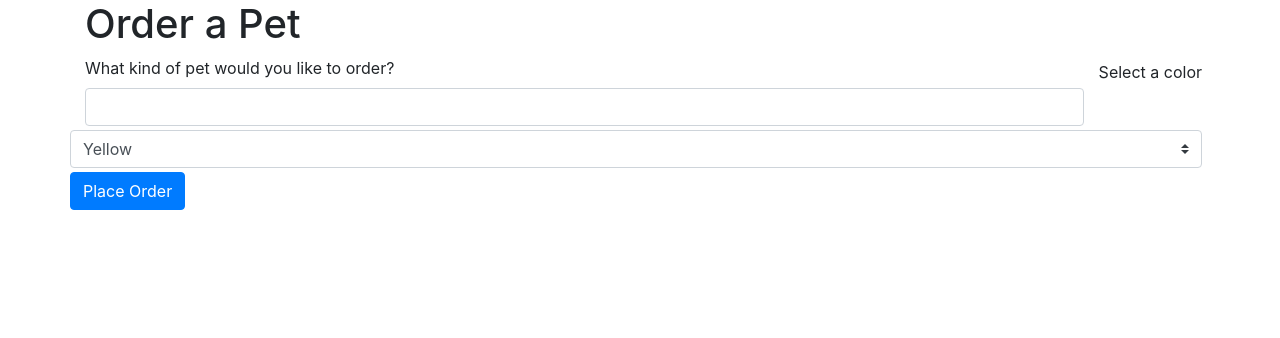
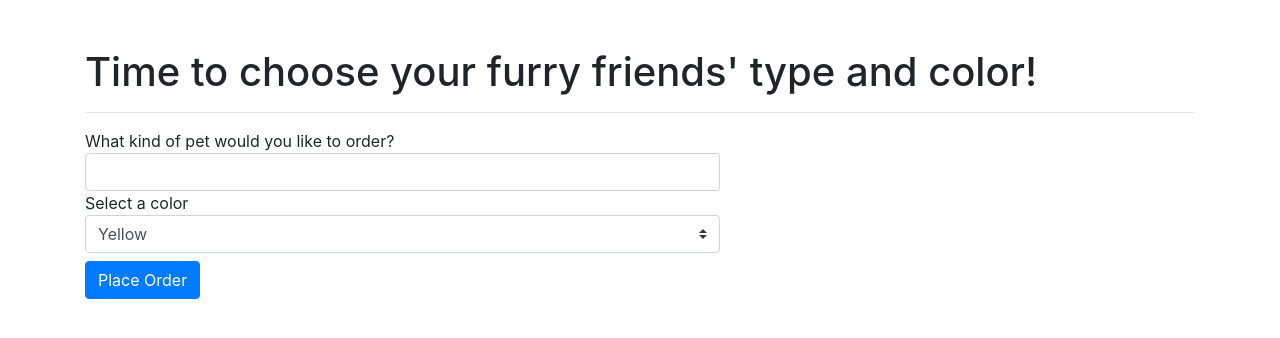
Before and after one commit to VuongDang11/pets2, a PHP site: page /view/pet-order1.html in a window 1280 px wide. Shown: the top 338 px of the page. Run offline with PHP 8.4, Linux system fonts and the light colour scheme.

Commit message:
Reformatted all html5, and added a name variable for the session array in index

```diff
--- a/index.php
+++ b/index.php
@@ -32,8 +32,6 @@ $f3->route('GET /order', function () {
 
 $f3->route('POST /pet-order2', function () {
     //echo "Pet Order Page";
-
-    var_dump($_POST);
     $_SESSION['type'] = $_POST['type'];
     $_SESSION['petColor'] = $_POST['petColor'];
 
@@ -43,7 +41,7 @@ $f3->route('POST /pet-order2', function () {
 
 $f3->route('POST /pet-summary', function () {
     //echo "Pet Order Page";
-
+    $_SESSION['name'] = $_POST['name'];
 
     $view = new Template();
     echo $view->render('view/pet-summary.html');
--- a/view/pet-order1.html
+++ b/view/pet-order1.html
@@ -4,38 +4,37 @@
     <!-- Required meta tags -->
     <meta charset="utf-8">
     <meta name="viewport" content="width=device-width, initial-scale=1, shrink-to-fit=no">
-
     <!-- Bootstrap CSS -->
     <link rel="stylesheet" href="https://cdn.jsdelivr.net/npm/bootstrap@4.6.1/dist/css/bootstrap.min.css" integrity="sha384-zCbKRCUGaJDkqS1kPbPd7TveP5iyJE0EjAuZQTgFLD2ylzuqKfdKlfG/eSrtxUkn" crossorigin="anonymous">
-
     <title>Pet Ordering</title>
 </head>
 <body>
-<div class="container">
-<h1>Order a Pet</h1>
+<div class="container mt-5">
+    <h1>Time to choose your furry friends' type and color!</h1>
+    <hr>
     <form action="pet-order2" method="post">
         <div class="row">
-            <div class="col">
-                <label for="pet-type">What kind of pet would you like to order?</label>
+            <div class="col-7">
+                <label class="mb-0" for="pet-type">What kind of pet would you like to order?</label>
                 <input type="text" class="form-control" name="type" id="pet-type">
             </div>
-
-            <label class="my-1 mr-2" for="pet-color">Select a color</label>
-            <select class="custom-select my-1 mr-sm-2" id="pet-color" name="petColor">
-                <option selected value="Yellow">Yellow</option>
-                <option value="Purple">purple</option>
-                <option value="Orange">Orange</option>
-                <option value="Green">Green</option>
-            </select>
-
-
-            <button class="btn btn-primary">Place Order</button>
+            <div class="col-7">
+                <label class="mb-0" for="pet-color">Select a color</label>
+                <select class="custom-select" id="pet-color" name="petColor">
+                    <option selected value="Yellow">Yellow</option>
+                    <option value="Purple">Purple</option>
+                    <option value="Orange">Orange</option>
+                    <option value="Green">Green</option>
+                </select>
+            </div>
+            <div class="col-12 mt-2">
+                <button class="btn btn-primary">Place Order</button>
+            </div>
         </div>
     </form>
 </div>
 <script src="https://cdn.jsdelivr.net/npm/jquery@3.5.1/dist/jquery.slim.min.js" integrity="sha384-DfXdz2htPH0lsSSs5nCTpuj/zy4C+OGpamoFVy38MVBnE+IbbVYUew+OrCXaRkfj" crossorigin="anonymous"></script>
 <script src="https://cdn.jsdelivr.net/npm/popper.js@1.16.1/dist/umd/popper.min.js" integrity="sha384-9/reFTGAW83EW2RDu2S0VKaIzap3H66lZH81PoYlFhbGU+6BZp6G7niu735Sk7lN" crossorigin="anonymous"></script>
 <script src="https://cdn.jsdelivr.net/npm/bootstrap@4.6.1/dist/js/bootstrap.min.js" integrity="sha384-VHvPCCyXqtD5DqJeNxl2dtTyhF78xXNXdkwX1CZeRusQfRKp+tA7hAShOK/B/fQ2" crossorigin="anonymous"></script>
-
 </body>
 </html>
```
Also changed, not shown: view/pet-home.html (+5 -15 lines), view/pet-order2.html (+14 -14 lines), view/pet-summary.html (+10 -8 lines).
